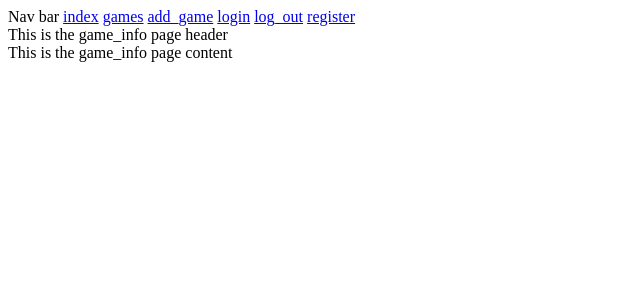
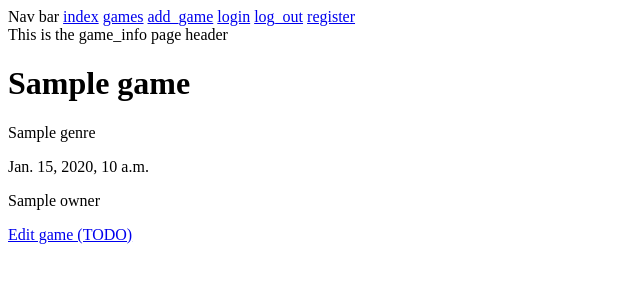
Before and after one commit to teemu-mjr/board-game, a Django app: template board_games/templates/board_games/game_info.html in a window 1280 px wide. Shown: the top 300 px of the page, without its empty margins (0-640 px from the left). Run offline with Django 3.2, Linux system fonts and the light colour scheme; the template is opened without the code that fills it: most values are stand-ins (such as "Sample title", 1, 10 or a date in 2020).

Commit message:
adds game info view without loans

```diff
--- a/board_games/templates/board_games/game_info.html
+++ b/board_games/templates/board_games/game_info.html
@@ -4,5 +4,10 @@ This is the game_info page header
 {% endblock page_header %}
 
 {% block content %}
-This is the game_info page content
+<h1>{{game.game}}</h1>
+<p>{{game.genre}}</p>
+<p>{{game.year_published}}</p>
+<p>{{game.owner}}</p>
+
+<a href="{% url 'board_games:edit_game' game.id %}">Edit game (TODO)</a>
 {% endblock content %}
```
Also changed, not shown: board_games/views.py (+5 -2 lines), todo.md (+1 -1 lines).
